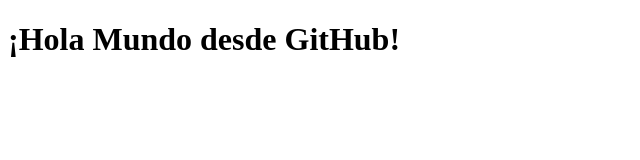
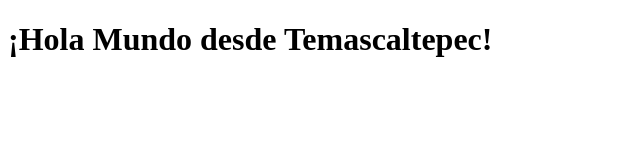
Before and after one commit to Alejandra-0321/mi-primer-repositorio, a plain HTML site: page index.html in a window 1280 px wide. Shown: the whole page, without its empty margins (0-640 px from the left). Drawn offline with Linux system fonts and the light colour scheme.

```diff
--- a/index.html
+++ b/index.html
@@ -4,6 +4,6 @@
     <title>Mi Primer Proyecto</title>
 </head>
 <body>
-    <h1>¡Hola Mundo desde GitHub!</h1>
+    <h1>¡Hola Mundo desde Temascaltepec!</h1>
 </body>
 </html>
```
